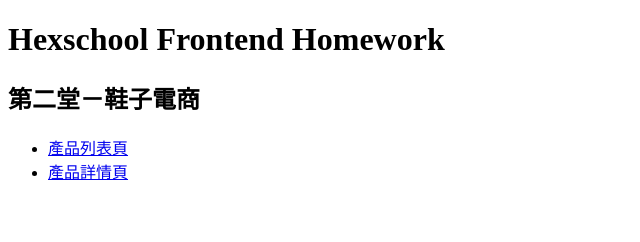
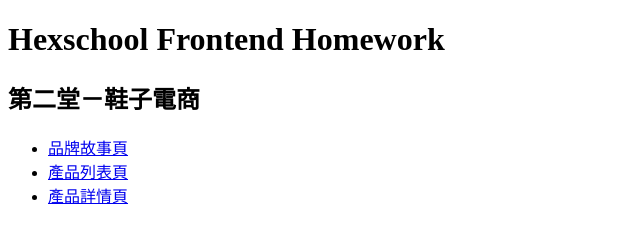
Before and after one commit to joylwalker/hexschool-frontend-homework, a plain HTML site: page index.html in a window 1280 px wide. Shown: the whole page, without its empty margins (0-640 px from the left). Drawn offline with Linux system fonts and the light colour scheme.

Commit message:
update homepage links and ignore DS_Store

```diff
--- a/index.html
+++ b/index.html
@@ -11,6 +11,11 @@
 
     <ul>
       <li>
+        <a href="./shoes-ecommerce/01-brand-story-page/brand-story.html">
+          品牌故事頁
+        </a>
+      </li>
+      <li>
         <a href="./shoes-ecommerce/02-product-list-page/product-list.html">
           產品列表頁
         </a>
```
Also changed, not shown: 1 other file.
